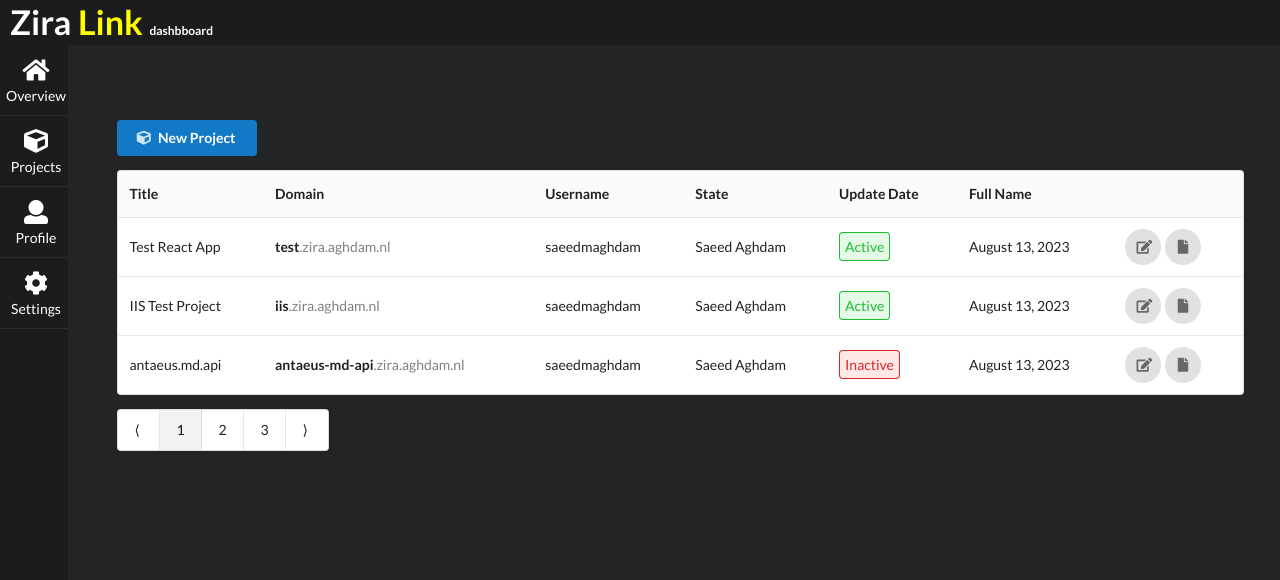
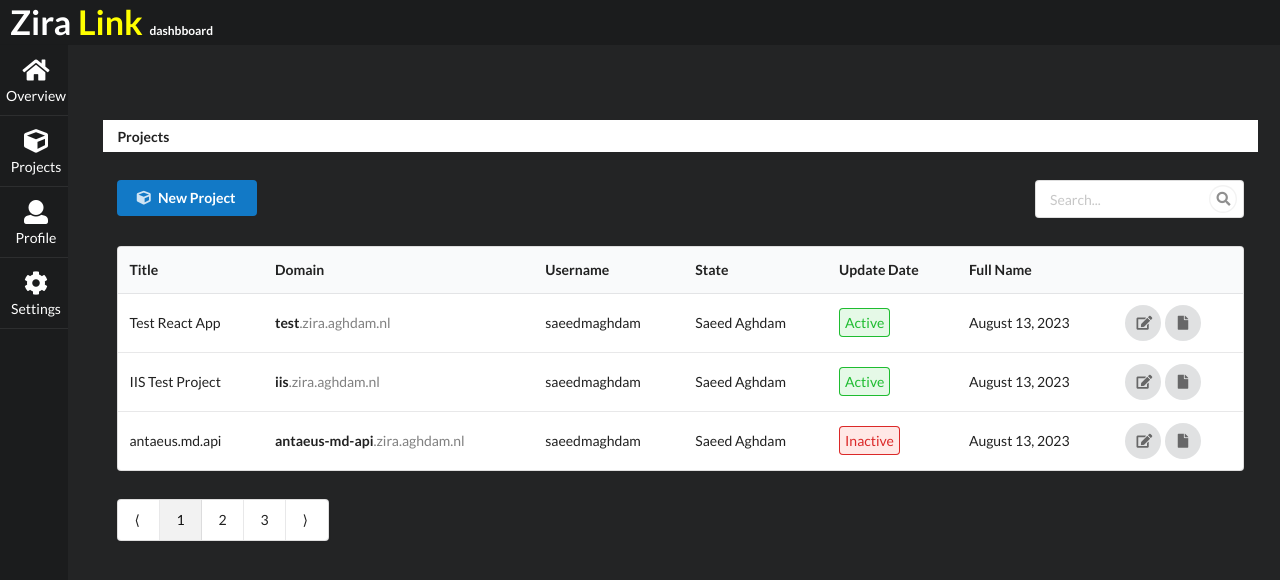
Before and after one commit to saeedmaghdam/ZiraLink.Web, a React (Create React App) app in the folder src/: page /projects in a window 1280 px wide. Shown: the top 580 px of the page. Built offline with nearby package versions, Linux system fonts and the light colour scheme.

Commit message:
added grid system + breadcrumb to projects

```diff
--- a/src/src/components/projects/projects.jsx
+++ b/src/src/components/projects/projects.jsx
@@ -2,11 +2,34 @@
 
 const Projects = () => {
   return (
-    <>
+    <div className="ui grid">
+      <div className="row">
+        <div className={`sixteen wide column ${styles.breadcrumbContainer}`}>
+          <div class="ui breadcrumb">
+            <div class="active section">Projects</div>
+          </div>
+        </div>
+      </div>
+      <div className="row">
+        <div className="four wide column">
           <button class="ui active blue button">
             <i class="icon cube"></i>
             New Project
           </button>
+        </div>
+        <div className="twelve wide column right aligned">
+          <div class="ui icon input">
+            <input
+              type="text"
+              placeholder="Search..."
+              data-listener-added_f3844f1b="true"
+            />
+            <i class="circular search link icon"></i>
+          </div>
+        </div>
+      </div>
+      <div className="row">
+        <div className="sixteen wide column">
           <table class="ui single line table">
             <thead>
               <tr>
@@ -29,7 +52,9 @@
                 <td>saeedmaghdam</td>
                 <td>Saeed Aghdam</td>
                 <td>
-              <span className={`ui green message ${styles.state}`}>Active</span>
+                  <span className={`ui green message ${styles.state}`}>
+                    Active
+                  </span>
                 </td>
                 <td>August 13, 2023</td>
                 <td>
@@ -50,7 +75,9 @@
                 <td>saeedmaghdam</td>
                 <td>Saeed Aghdam</td>
                 <td>
-              <span className={`ui green message ${styles.state}`}>Active</span>
+                  <span className={`ui green message ${styles.state}`}>
+                    Active
+                  </span>
                 </td>
                 <td>August 13, 2023</td>
                 <td>
@@ -71,7 +98,9 @@
                 <td>saeedmaghdam</td>
                 <td>Saeed Aghdam</td>
                 <td>
-              <span className={`ui red message ${styles.state}`}>Inactive</span>
+                  <span className={`ui red message ${styles.state}`}>
+                    Inactive
+                  </span>
                 </td>
                 <td>August 13, 2023</td>
                 <td>
@@ -85,6 +114,10 @@
               </tr>
             </tbody>
           </table>
+        </div>
+      </div>
+      <div className="row">
+        <div className="sixteen wide column">
           <div
             aria-label="Pagination Navigation"
             role="navigation"
@@ -143,7 +176,9 @@
               ⟩
             </a>
           </div>
-    </>
+        </div>
+      </div>
+    </div>
   );
 };
 
--- a/src/src/components/projects/projects.module.css
+++ b/src/src/components/projects/projects.module.css
@@ -5,3 +5,8 @@
 .state {
     padding: 6px !important;
 }
+
+.breadcrumbContainer{
+    background-color: white;
+    padding: 6px;
+}
```
Lines whose indentation alone changed are shown as unchanged.
